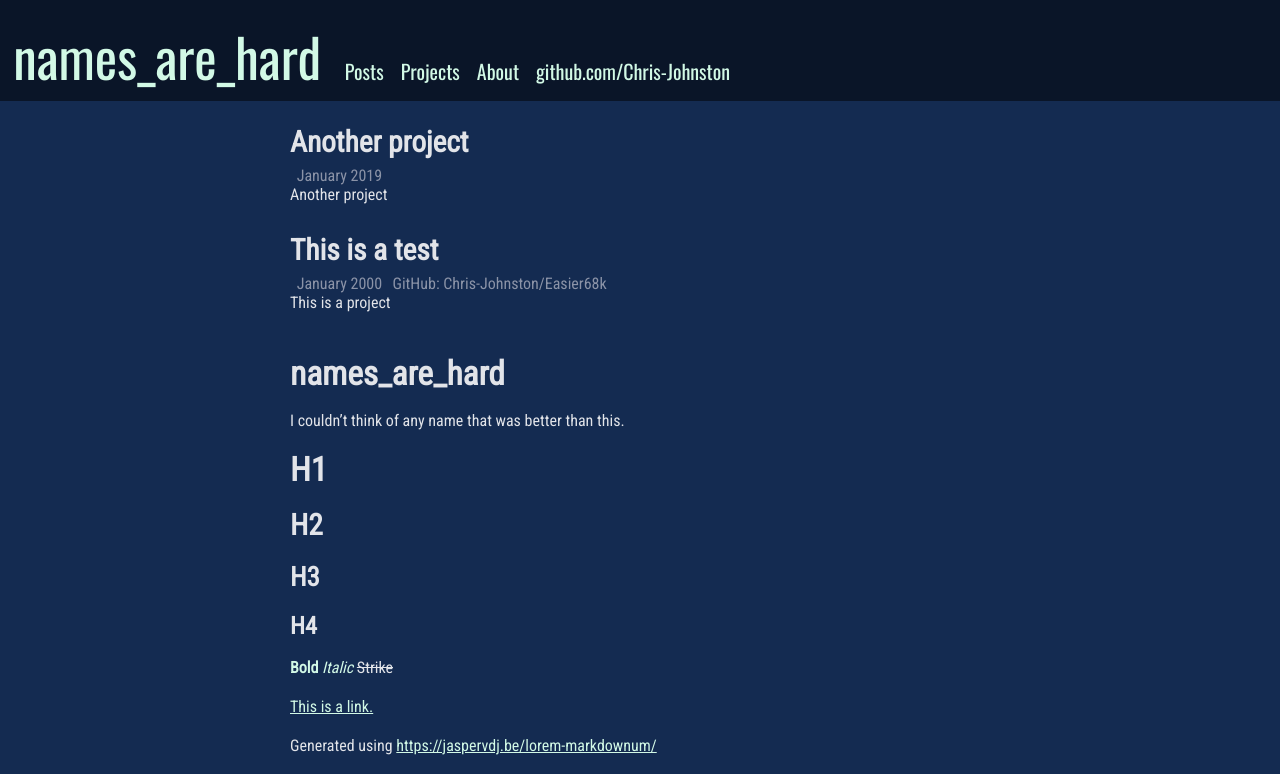
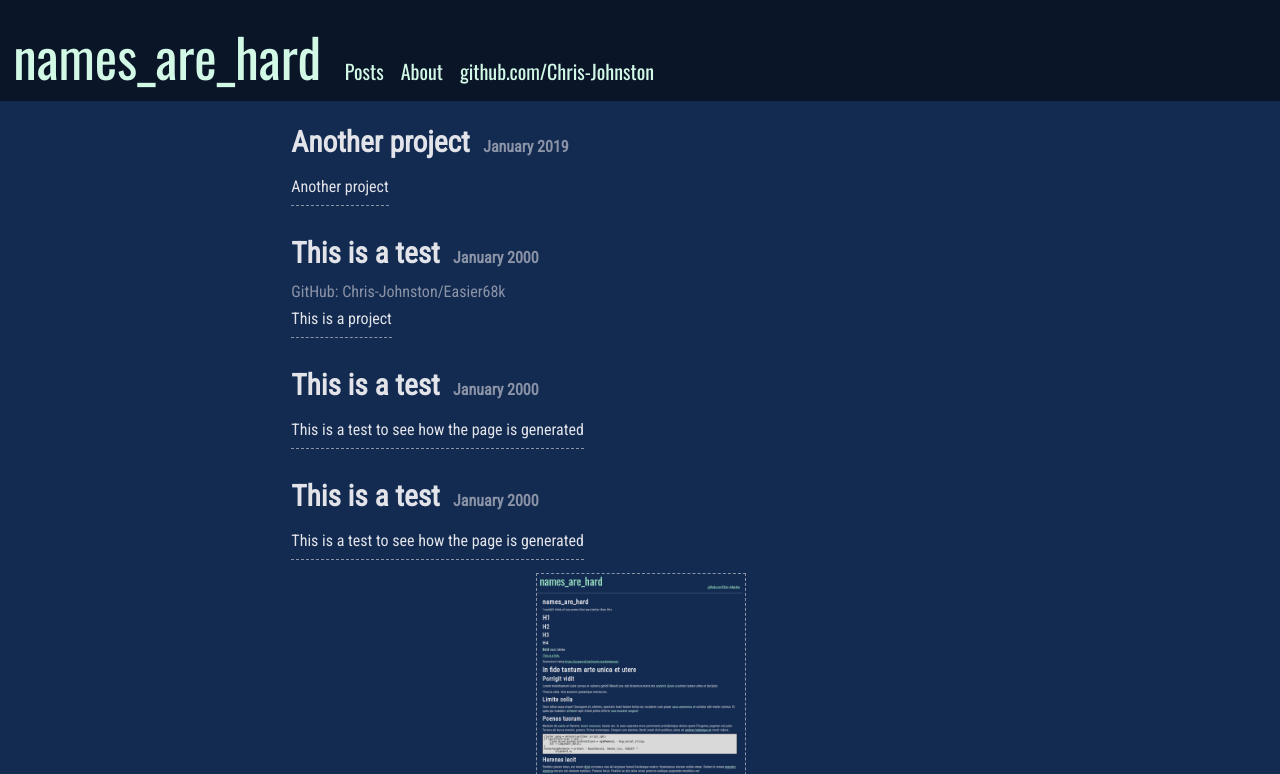
Before and after one commit to Chris-Johnston/names_are_hard, a Jekyll site: the page built from index.md, in a window 1280 px wide, cut to the strip 0-774 px from the top of the page. Built offline with Jekyll 4.4.1, drawn with Linux system fonts in a browser that asks for light colours.

Commit message:
remove separation of posts and projects, treat them the same

```diff
--- a/_includes/header.html
+++ b/_includes/header.html
@@ -5,9 +5,6 @@
   <a class="site-link" href="{{ "/posts" | relative_url }}">
     Posts
   </a>
-  <a class="site-link" href="{{ "/projects" | relative_url }}">
-    Projects
-  </a>
   <a class="site-link" href="{{ "/about" | relative_url }}">
     About
   </a>
--- a/_includes/post_list.html
+++ b/_includes/post_list.html
@@ -1,18 +1,23 @@
 <div class="post-list">
     {% for post in site.posts %}
-    {% unless post.tags contains "project" %}
     <div class="post">
         <a href="{{ post.url }}">
             <h2 class="post-title">
                 {{ post.title }}
+                <div class="post-date">{{ post.date | date: "%B %Y" }}</div>
             </h2>
-            <div class="post-date">{{ post.date | date_to_long_string }}</div>
-            <br />
-            <div class="post-description">
-                {{ post.description | strip_html | truncatewords:50 }}
-            </div>
         </a>
+        {% if post.github_url %}
+        <a href="{{ post.github_url }}" class="project-gh">
+            {{ post.github_short }}
+        </a>
+        {% endif %}
+        <div class="post-description">
+            {{ post.description | strip_html | truncatewords:50 }}
+        </div>
+        {% if post.image %}
+            <img class="post-image" alt="Image of {{ post.title }}" src="{{ site.baseurl }}{{ post.image }}" />
+        {% endif %}
     </div>
-    {% endunless %}
     {% endfor %}
 </div>
--- a/_includes/project_list.html
+++ /dev/null
@@ -1,26 +0,0 @@
-<div class="project-list">
-    {% for post in site.posts %}
-    {% if post.tags contains "project" %}
-    <div class="project">
-        <a href="{{ post.url }}">
-            <h2 class="project-title">
-                {{ post.title }}
-            </h2>
-            <div class="project-date">{{ post.date | date: "%B %Y" }}</div>
-        </a>
-        {% if post.github_url %}
-        <a href="{{ post.github_url }}" class="project-gh">
-            {{ post.github_short }}
-        </a>
-        {% endif %}
-        <br />
-        <div class="project-description">
-            {{ post.description | strip_html | truncatewords:50 }}
-        </div>
-        {% if post.image %}
-        <img class="project-image" alt="Image of {{ post.title }}" src="{{ site.baseurl }}{{ post.image }}" />
-        {% endif %}
-    </div>
-    {% endif %}
-    {% endfor %}
-</div>
--- a/_sass/names_are_hard.scss
+++ b/_sass/names_are_hard.scss
@@ -172,12 +172,20 @@ a {
   }
 }
 
+.project-date,
+.post-date {
+  font-size: medium;
+  margin-left: 5pt;
+  display: inline;
+  color: darken($foreground-color, 30%);
+}
+
 .post-list a,
 .project-list a {
 
   color: darken($foreground-color, 30%);
 
-  .project-title
+  .project-title, .post-title
   {
     color: $foreground-color;
   }
@@ -186,7 +194,8 @@ a {
 
   &:hover {
     color: $highlight-color;
-    .project-title
+    .project-title, .post-title,
+    .post-date, .project-date
     {
       text-decoration: underline;
       color: $highlight-color;
@@ -201,19 +210,13 @@ a {
   margin-bottom: 25pt;
 }
 
-.project-date,
-.post-date {
-  margin-left: 5pt;
-  display: inline;
-  color: darken($foreground-color, 30%);
-}
-
 .project-gh::before {
   content: "GitHub: ";
 }
 
 .project-gh {
-  margin-left: 5pt;
+  display: block;
+  padding-top: 4pt;
   color: darken($color: $foreground-color, $amount: 30%);
 
   &:hover
@@ -225,16 +228,20 @@ a {
 .project-description,
 .post-description {
   display: inline-block;
-  padding-top: 2pt;
+  padding-top: 8pt;
+  padding-bottom: 10px;
+  border-bottom: 1px dashed darken($color: $foreground-color, $amount: 30%);
 }
 
 .page-gh {
   font-size: 15pt;
 }
 
-.project-image
+.project-image,
+.post-image
 {
   max-height: 300px;
+  border: 0.5px dashed darken($color: $foreground-color, $amount: 30%);
 }
 
 .title-wrapper {
@@ -459,12 +466,14 @@ table {
     max-width: 95%;
   }
 
-  .project
+  .project,
+  .post
   {
-    .project-title, .page-title
+    .project-title, .page-title, .post-title
     {
       display: block;
       margin-bottom: 2pt;
+      color: $foreground-color;
     }
     .project-date, .project-gh, .project-description
     {
--- a/index.md
+++ b/index.md
@@ -2,7 +2,7 @@
 layout: home
 ---
 
-{% include project_list.html %}
+{% include post_list.html %}
 
 # names_are_hard
 
```
Also changed, not shown: _posts/2000-01-01-testpost.md (+1 -0 lines), meta/projects.md (deleted, +0 -7 lines), names_are_hard.gemspec, 1 other file.
